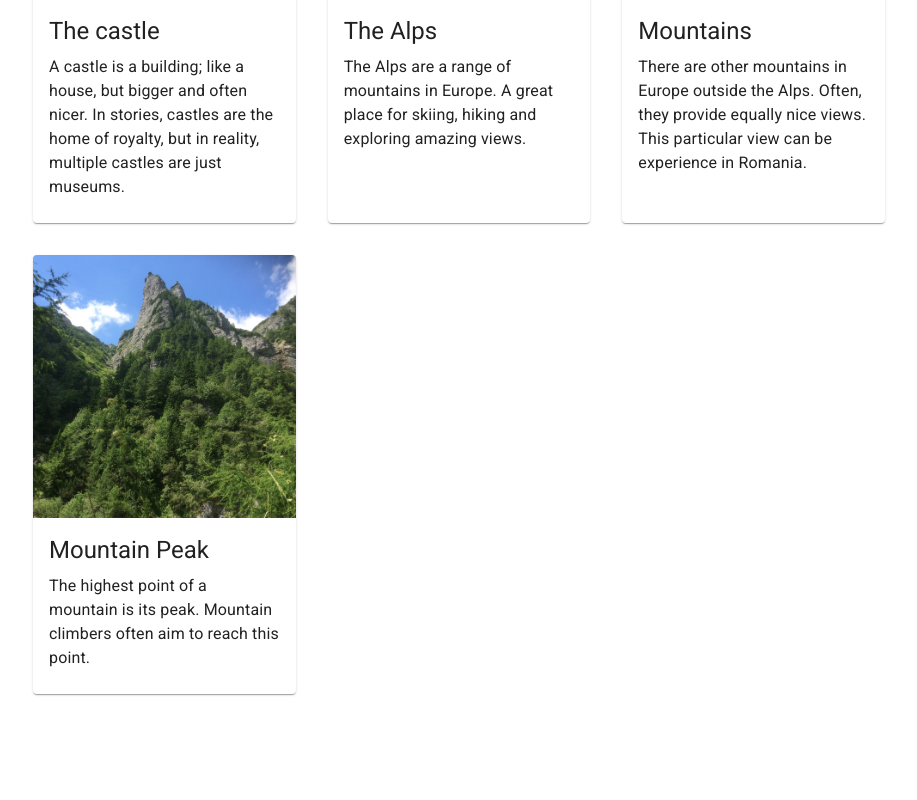
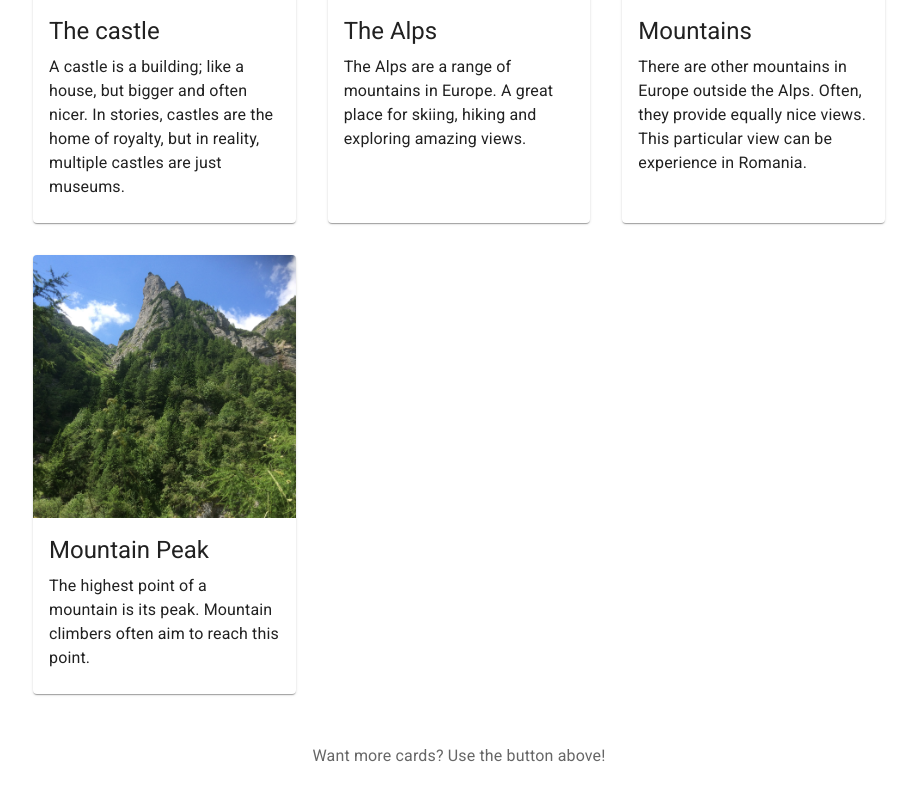
Before and after one commit to majate/exjobb-spa, a React (Create React App) app: page /feed in a window 1280 px wide. Shown: the part 1796-2596 px from the top of the page, without its empty margins (181-1098 px from the left). Before the commit the page ends 2554 px from the top, so only its background shows below. Built offline with nearby package versions, Linux system fonts and the light colour scheme.

Commit message:
Add feed footer

```diff
--- a/src/components/Feed.tsx
+++ b/src/components/Feed.tsx
@@ -22,7 +22,7 @@ const getCards = (amount: number) =>
 const Feed = (props: FeedProps) => {
   const cards = getCards(props.numCards ?? 10)
   return (
-    <Container sx={{ py: 8 }} maxWidth="md">
+    <Container sx={{ pt: cards.length > 0 ? 8 : 0 }} maxWidth="md">
       <Grid container spacing={4}>
         {cards.map((card, i) => (
           <Grid item key={`card-${i}`} xs={12} sm={6} md={4}>
--- a/src/components/FeedPage.tsx
+++ b/src/components/FeedPage.tsx
@@ -79,6 +79,17 @@ const FeedPage = () => {
         </Container>
       </Box>
       <Feed numCards={numCards} />
+      <Box sx={{ bgcolor: 'background.paper', p: 6 }} component="footer">
+        <Typography
+          variant="subtitle1"
+          align="center"
+          color="text.secondary"
+          component="p"
+          id="feed-footer"
+        >
+          Want more cards? Use the button above!
+        </Typography>
+      </Box>
     </>
   )
 }
```
